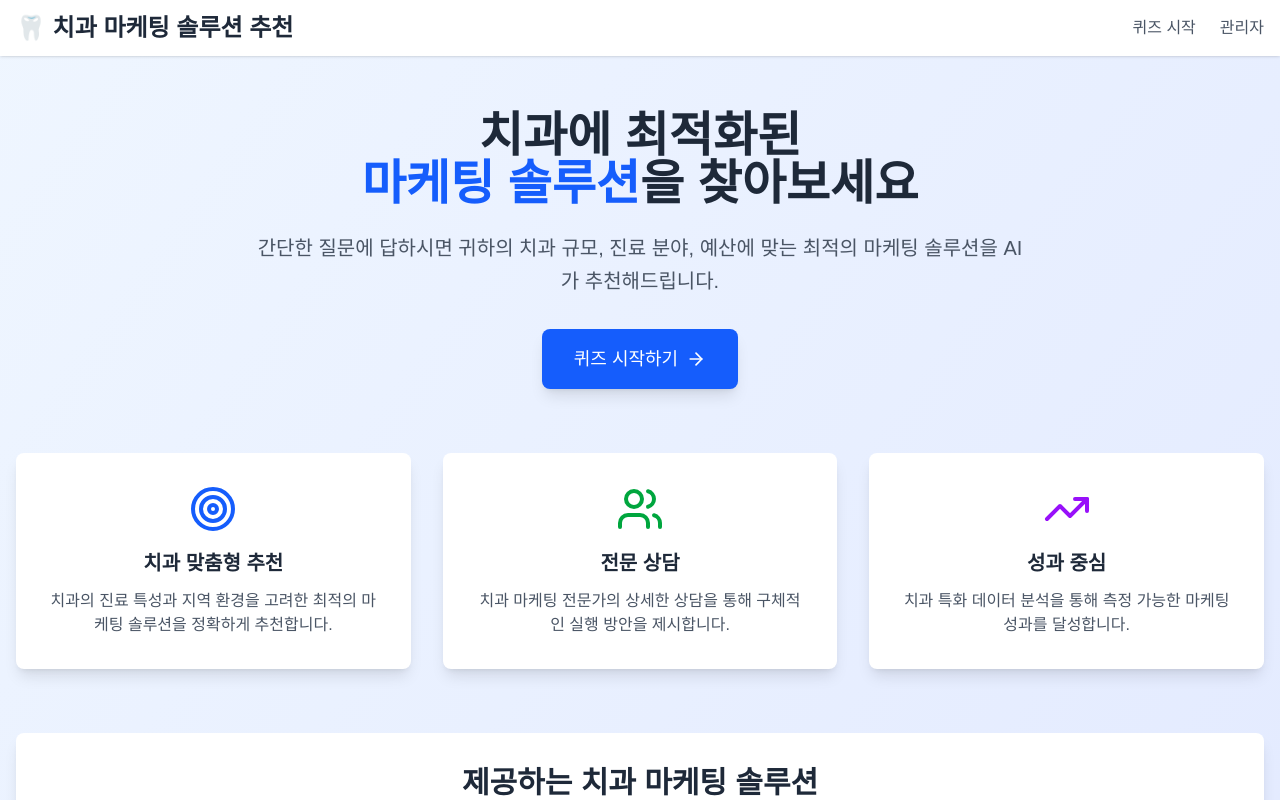
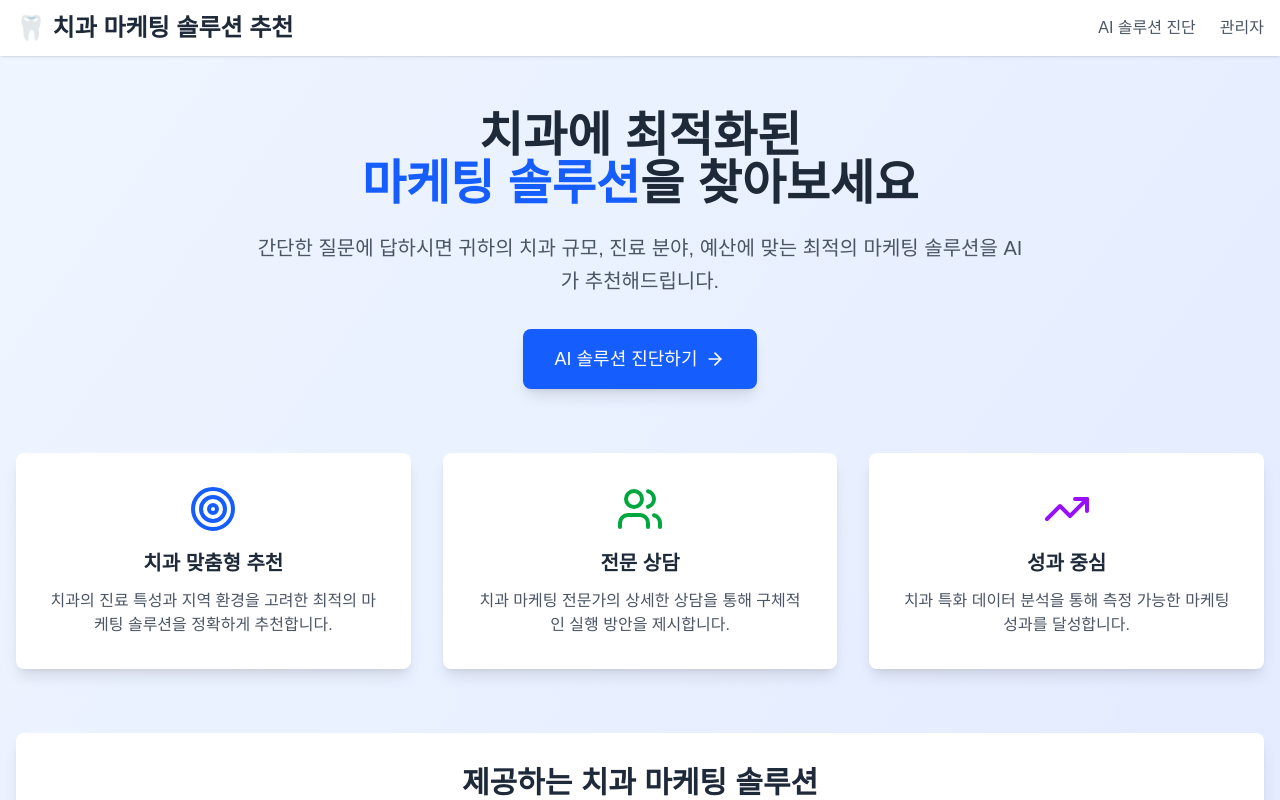
Before and after one commit to pesuspense/qna-marketing-solution, a Next.js app: page / in a window 1280 px wide. Shown: the top 800 px of the page. Built offline with nearby package versions, Linux system fonts and the light colour scheme.

Commit message:
텍스트 변경: '퀴즈 시작'을 'AI 솔루션 진단'으로 변경

```diff
--- a/src/app/admin/page.tsx
+++ b/src/app/admin/page.tsx
@@ -408,7 +408,7 @@ export default function AdminPage() {
              </Link>
              <nav className="flex flex-wrap justify-center sm:justify-end items-center space-x-4 sm:space-x-6 text-sm sm:text-base">
               <Link href="/quiz" className="text-gray-600 hover:text-gray-800 transition-colors whitespace-nowrap">
-                퀴즈 시작
+                AI 솔루션 진단
               </Link>
               <Link href="/admin" className="text-blue-600 font-medium whitespace-nowrap">
                 관리자
--- a/src/app/page.tsx
+++ b/src/app/page.tsx
@@ -42,7 +42,7 @@ export default function HomePage() {
             </Link>
             <nav className="flex flex-wrap justify-center sm:justify-end space-x-4 sm:space-x-6 text-sm sm:text-base">
               <Link href="/quiz" className="text-gray-600 hover:text-gray-800 transition-colors whitespace-nowrap">
-                퀴즈 시작
+                AI 솔루션 진단
               </Link>
               <Link href="/admin/login" className="text-gray-600 hover:text-gray-800 transition-colors whitespace-nowrap">
                 관리자
@@ -76,7 +76,7 @@ export default function HomePage() {
             href="/quiz"
             className="inline-flex items-center bg-blue-600 text-white px-8 py-4 rounded-lg text-lg font-medium hover:bg-blue-700 transition-colors shadow-lg hover:shadow-xl"
           >
-            퀴즈 시작하기
+            AI 솔루션 진단하기
             <ArrowRight className="ml-2 w-5 h-5" />
           </Link>
         </div>
@@ -191,7 +191,7 @@ export default function HomePage() {
             href="/quiz"
             className="inline-flex items-center bg-white text-blue-600 px-8 py-4 rounded-lg text-lg font-medium hover:bg-gray-100 transition-colors"
           >
-            무료 퀴즈 시작하기
+            무료 AI 솔루션 진단하기
             <ArrowRight className="ml-2 w-5 h-5" />
           </Link>
         </div>
--- a/src/app/quiz/page.tsx
+++ b/src/app/quiz/page.tsx
@@ -128,7 +128,7 @@ export default function QuizPage() {
               </Link>
               <nav className="flex flex-wrap justify-center sm:justify-end space-x-4 sm:space-x-6 text-sm sm:text-base">
                 <Link href="/quiz" className="text-gray-600 hover:text-gray-800 transition-colors whitespace-nowrap">
-                  퀴즈 시작
+                  AI 솔루션 진단
                 </Link>
                 <Link href="/admin/login" className="text-gray-600 hover:text-gray-800 transition-colors whitespace-nowrap">
                   관리자
@@ -191,7 +191,7 @@ export default function QuizPage() {
               </Link>
               <nav className="flex flex-wrap justify-center sm:justify-end space-x-4 sm:space-x-6 text-sm sm:text-base">
                 <Link href="/quiz" className="text-gray-600 hover:text-gray-800 transition-colors whitespace-nowrap">
-                  퀴즈 시작
+                  AI 솔루션 진단
                 </Link>
                 <Link href="/admin/login" className="text-gray-600 hover:text-gray-800 transition-colors whitespace-nowrap">
                   관리자
@@ -231,7 +231,7 @@ export default function QuizPage() {
               </Link>
               <nav className="flex flex-wrap justify-center sm:justify-end space-x-4 sm:space-x-6 text-sm sm:text-base">
                 <Link href="/quiz" className="text-gray-600 hover:text-gray-800 transition-colors whitespace-nowrap">
-                  퀴즈 시작
+                  AI 솔루션 진단
                 </Link>
               </nav>
             </div>
```
